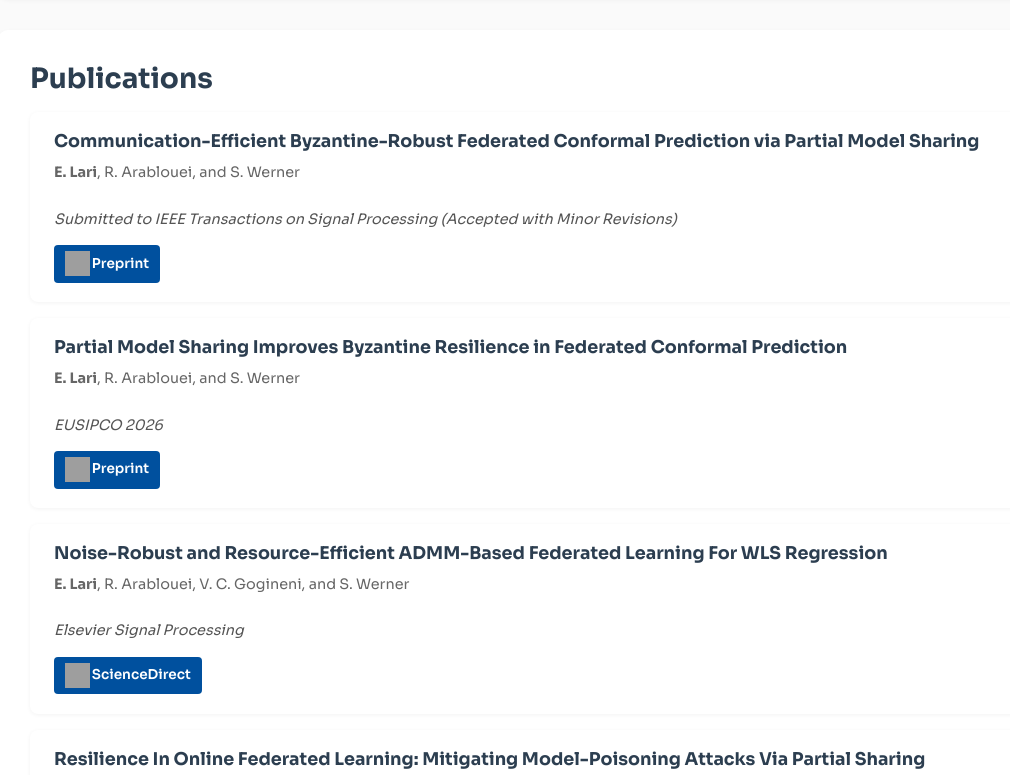
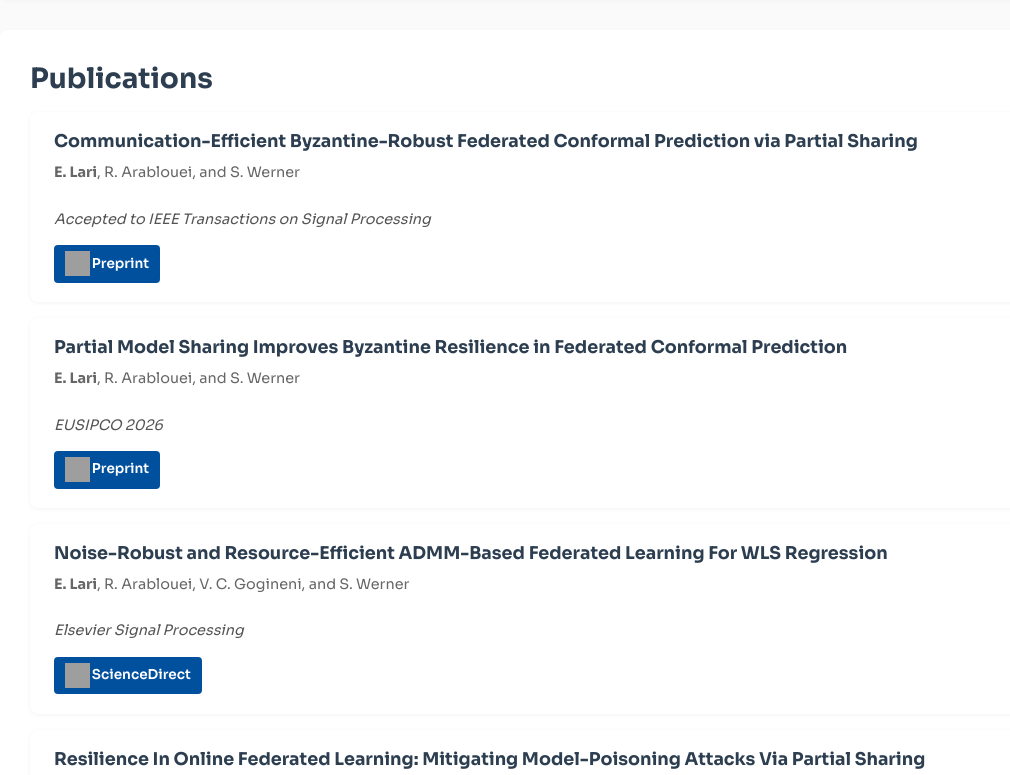
Before and after one commit to ehsan-lari/ehsan-lari.github.io, a website: page index.html in a window 1280 px wide. Shown: the part 1600-2375 px from the top of the page, without its empty margins (92-1102 px from the left). Drawn offline with nearby package versions, Linux system fonts and the light colour scheme; grey boxes are pictures that could not be loaded.

Commit message:
Update index.html

```diff
--- a/index.html
+++ b/index.html
@@ -129,13 +129,13 @@
         <!-- Publication 9 -->
         <div class="pub-card">
           <h3>
-            Communication-Efficient Byzantine-Robust Federated Conformal Prediction via Partial Model Sharing
+            Communication-Efficient Byzantine-Robust Federated Conformal Prediction via Partial Sharing
           </h3>
           <div class="meta">
             <p>
 				<span style="font-weight: bold;">E. Lari</span>, R. Arablouei, and S. Werner
 			</p>
-            <em>Submitted to IEEE Transactions on Signal Processing (Accepted with Minor Revisions)</em>
+            <em>Accepted to IEEE Transactions on Signal Processing</em>
           </div>
 		  <div class="pub-links">
             <a
```
